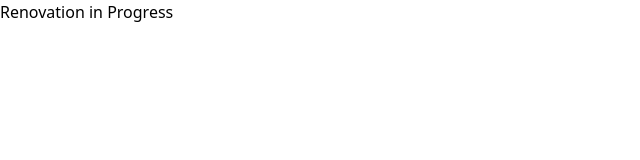
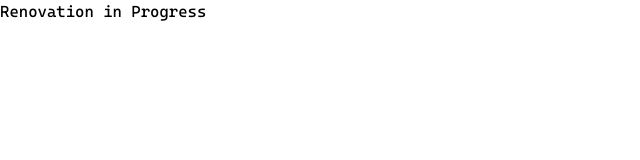
Before and after one commit to codeyabyab/k-terminal, a Next.js app: page / in a window 1280 px wide. Shown: the top 160 px of the page, without its empty margins (0-640 px from the left). Built offline with nearby package versions, Linux system fonts and the light colour scheme.

Commit message:
Update new css to use custom font

```diff
--- a/src/styles/tailwind.css
+++ b/src/styles/tailwind.css
@@ -1,3 +1,13 @@
 @tailwind base;
 @tailwind components;
 @tailwind utilities;
+
+@font-face {
+    font-family: "CascadiaCode";
+    src: url(/fonts/CascadiaCode.ttf);
+    display: swap;
+}
+
+body {
+    font-family: "CascadiaCode", monospace;
+}
```
